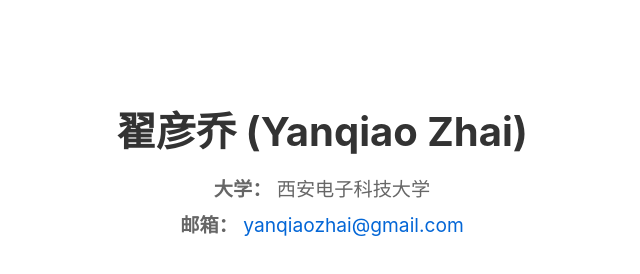
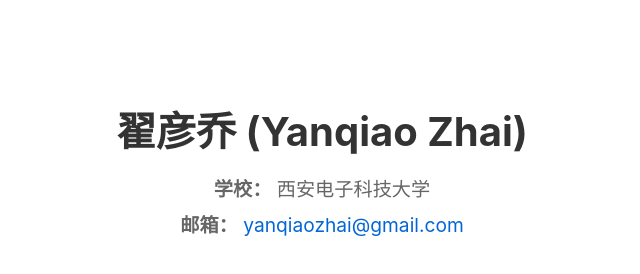
Before and after one commit to TongtongZhai/TongtongZhai.github.io, a plain HTML site: page index.html in a window 1280 px wide. Shown: the full height of the page, 318-958 px from the left. Drawn offline with Linux system fonts and the light colour scheme.

Commit message:
Update index.html

```diff
--- a/index.html
+++ b/index.html
@@ -19,7 +19,7 @@
 </head>
 <body>
     <h1>翟彦乔 (Yanqiao Zhai)</h1>
-    <p><strong>大学：</strong> 西安电子科技大学</p>
+    <p><strong>学校：</strong> 西安电子科技大学</p>
     <p><strong>邮箱：</strong> <a class="email" href="mailto:yanqiaozhai@gmail.com">yanqiaozhai@gmail.com</a></p>
 </body>
 </html>
```
